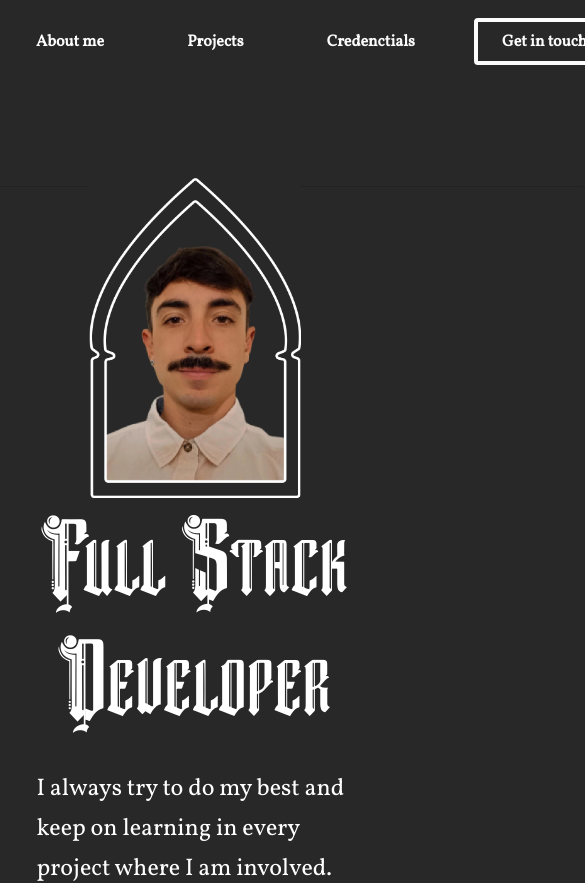
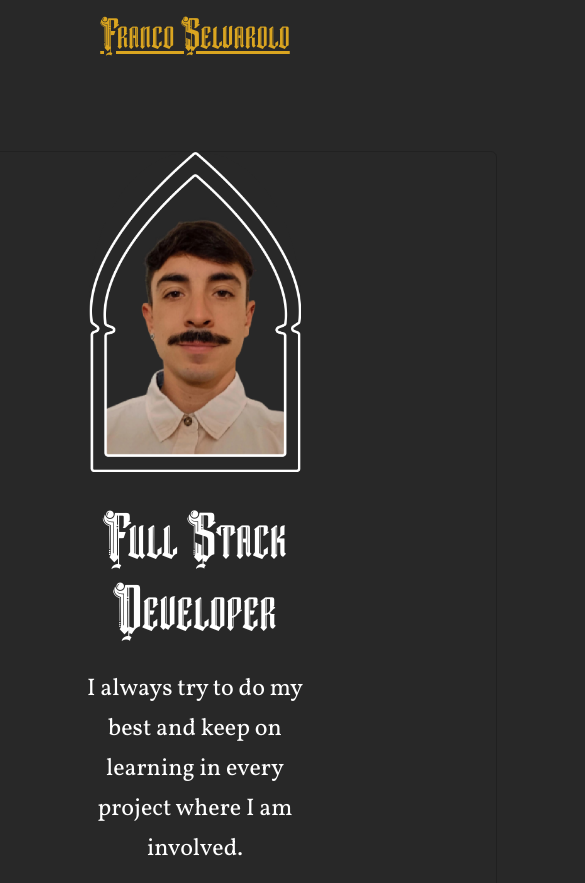
Before and after one commit to Fras28/Portfolio-React, a React (Create React App) app: page / in a window 390 px wide. Shown: the top 883 px of the page, 585 px wide, since content can reach past the window. Built offline with nearby package versions, Linux system fonts and the light colour scheme.

Commit message:
hasta aca por hoy

```diff
--- a/src/components/Nav/nav.css
+++ b/src/components/Nav/nav.css
@@ -33,8 +33,6 @@ background-color:transparent ;
  gap: .2rem;
  display: flex;
  background-color:transparent ;
-
-
 }
 
 .navbar .buttonText {
@@ -71,3 +69,41 @@ background-color:transparent ;
   justify-content: space-around;
   background-color:transparent ;
 }
+@media (max-width: 900px) {
+ .myName{
+font-size: 2rem;
+}
+
+.navbar {
+  position: sticky;
+  top: 0px;
+  z-index: 100;
+  height: 3%;
+  white-space: nowrap;
+  padding-top: 1.5%;
+  background-color:transparent ;
+}
+.navStart{
+  padding-top: 0;
+  background-color:transparent ;
+}
+.navEnd{
+  display: none;
+}
+
+.navbar b {
+  display: none;
+  }
+
+.navbar b:hover {
+  display: none;
+}
+
+.contenedor {
+  width: 100%;
+  margin: auto;
+  display: flex;
+  justify-content: space-around;
+  background-color:transparent ;
+}
+}
--- a/src/components/header/header.css
+++ b/src/components/header/header.css
@@ -95,7 +95,7 @@ a {
   .card {
     display: flex;
     overflow:unset;
-    margin-top: 490%;
+    margin-top: 640%;
     flex-direction: column-reverse;
   }
   .myInfo {
@@ -104,10 +104,13 @@ a {
   }
   .titleCard {
     text-align: center;
-    font-size: 5rem;
+    font-size: 3rem;
   }
   .imgInicio {
     height: 20rem;
+  }
+  .subtitle {
+   text-align: center;
   }
 
 }
```
